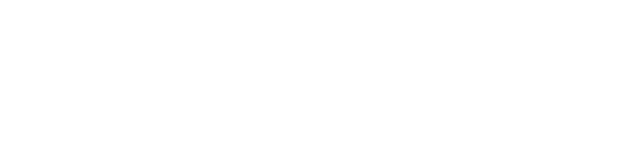
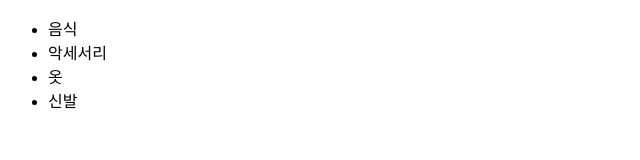
Before and after one commit to S306129/opent, a plain HTML site: page index.html in a window 1280 px wide. Shown: the whole page, without its empty margins (0-640 px from the left). Drawn offline with Linux system fonts and the light colour scheme.

Commit message:
index 수정

```diff
--- a/index.html
+++ b/index.html
@@ -5,6 +5,19 @@
 	<title>Document</title>
 	</head>
  <body>
-
+	<ul>
+		<li>
+			음식
+		</li>
+		<li>
+			악세서리
+		</li>
+		<li>
+			옷
+		</li>
+		<li>
+			신발
+		</li>
+	</ul>
  </body>
 </html>
```
